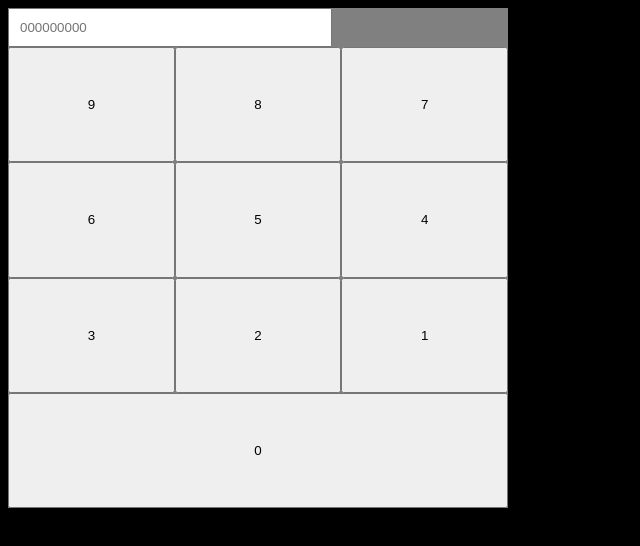
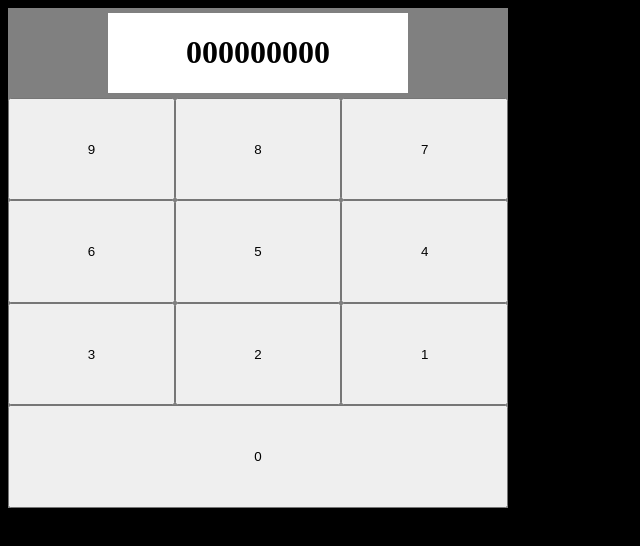
Before and after one commit to gqToru/Calculator-TOP, a plain HTML site: page index.html in a window 1280 px wide. Shown: the whole page, without its empty margins (0-640 px from the left). Drawn offline with Linux system fonts and the light colour scheme.

Commit message:
misc stuff just committing

```diff
--- a/index.html
+++ b/index.html
@@ -9,7 +9,7 @@
   </head>
   <body>
     <div id="calc_body">
-      <div id="display"><input type="text" placeholder="000000000" /></div>
+      <div id="display"><h1 type="text" placeholder="000000000" />000000000</h1></div>
       <div id="numbers_container">
         <button id="numbers">9</button>
         <button id="numbers">8</button>
--- a/style.css
+++ b/style.css
@@ -10,9 +10,12 @@ body {
   flex-direction: column;
 }
 
-#display input {
-  padding: 10px;
+#display {
   width: 60%;
+  margin: 5px;
+  text-align: center;
+  background-color: white;
+  align-self: center;
 }
 
 #numbers_container {
```
